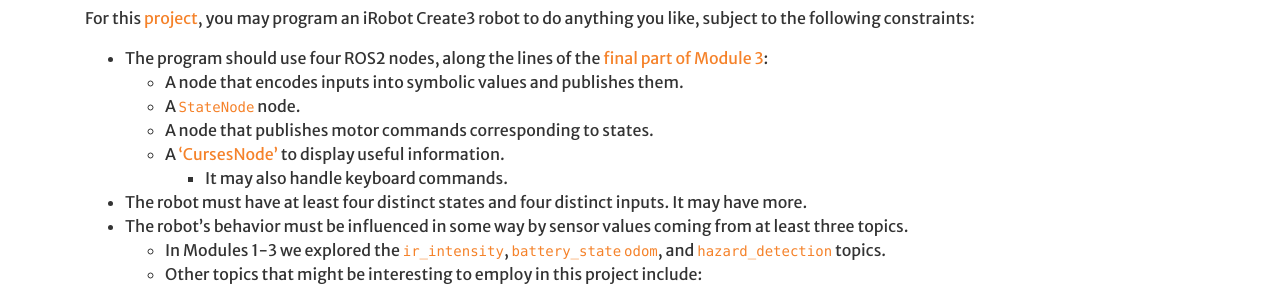
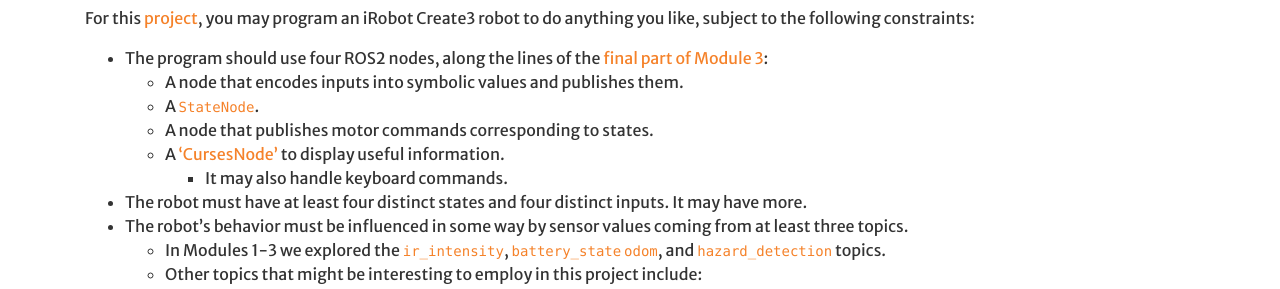
Before and after one commit to Hendrix-CS/csci235, a Jekyll site: the page built from projects/project1.md, in a window 1280 px wide. Shown: the part 178-467 px from the top of the page. Built offline with Jekyll 4.4.1, drawn with Linux system fonts in a browser that asks for light colours; a script that is not in the unit is left out.

Commit message:
Fixed typo

```diff
--- a/projects/project1.md
+++ b/projects/project1.md
@@ -9,7 +9,7 @@ For this [project]({{site.baseurl}}/index.html#projects), you may program an iRo
 you like, subject to the following constraints:
 * The program should use four ROS2 nodes, along the lines of the [final part of Module 3]({{site.baseurl}}/modules/state_machines.html#hazard-avoiding-state-machine):
   * A node that encodes inputs into symbolic values and publishes them.
-  * A [`StateNode`]({{site.baseurl}}/modules/state_machines.html#states) node.
+  * A [`StateNode`]({{site.baseurl}}/modules/state_machines.html#states).
   * A node that publishes motor commands corresponding to states.
   * A ['CursesNode']({{site.baseurl}}/modules/publications.html#console-ui-for-ros2) to display useful information.
     * It may also handle keyboard commands.
```
